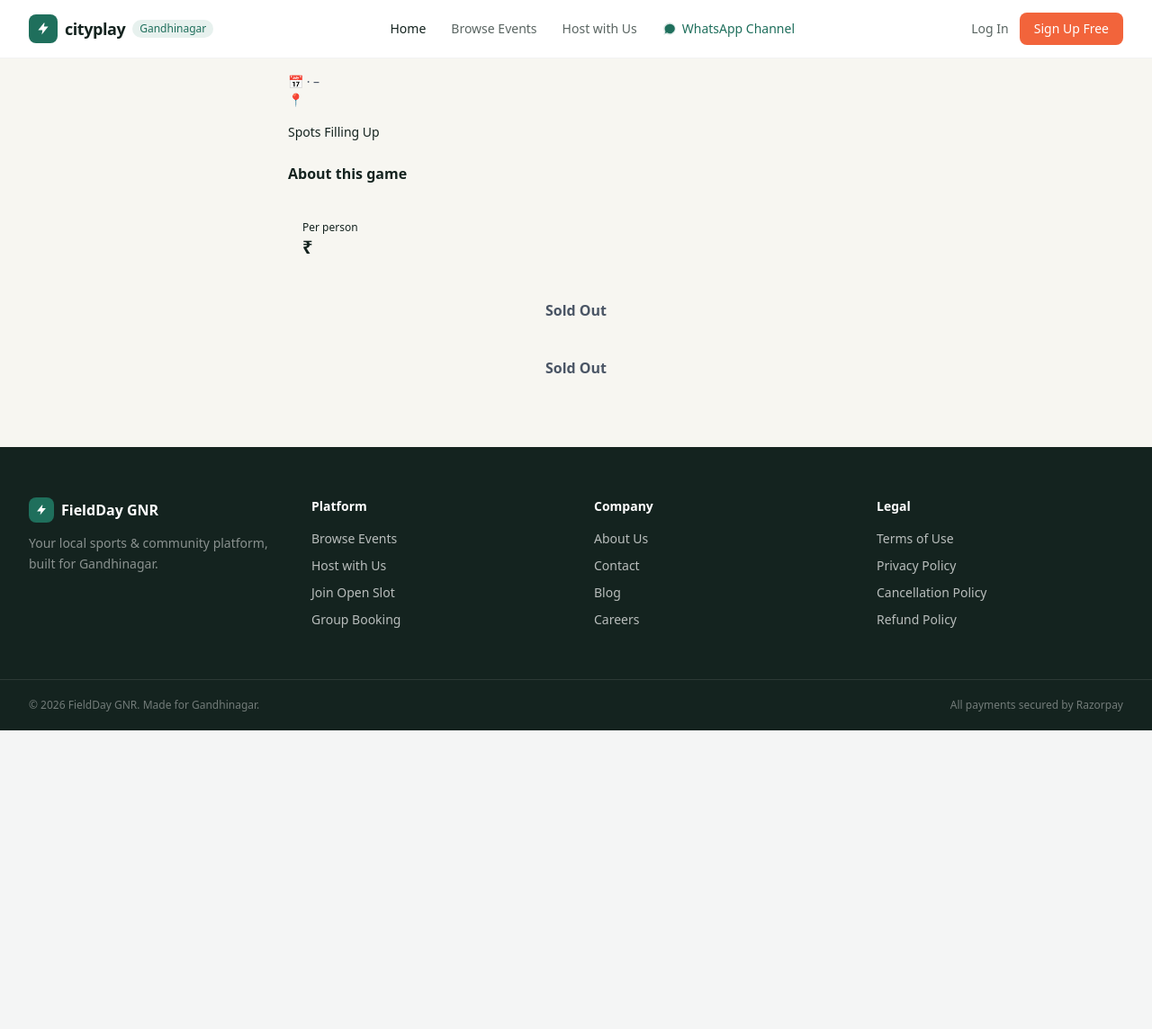
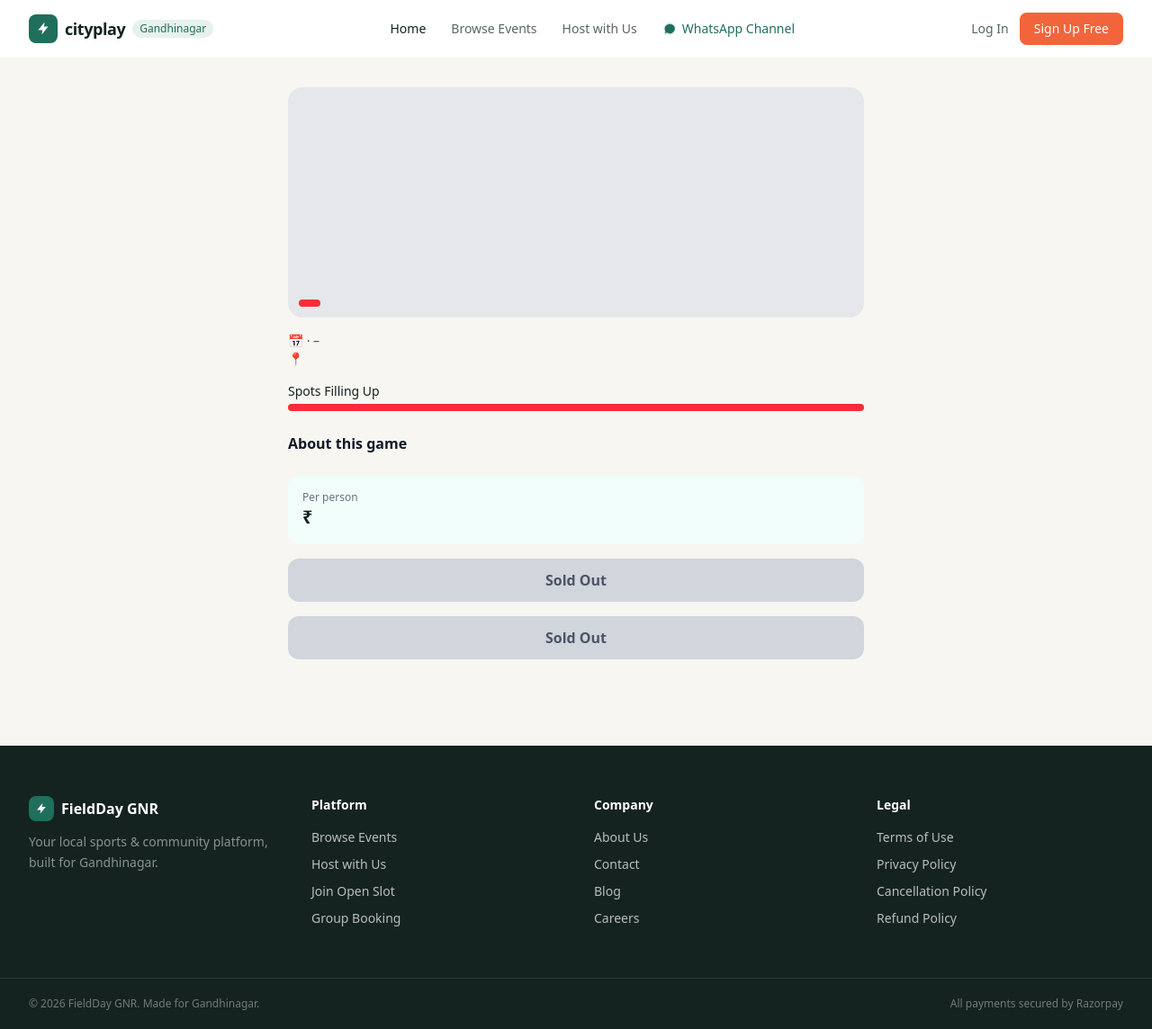
Before and after one commit to DHIRAJ843/cityplay, a Django app: template templates/events/event_detail.html in a window 1280 px wide. Shown: the whole page at 90% size. Before the commit the page ends 812 px from the top, so only its background shows below. Run offline with Django 5.2, Linux system fonts and the light colour scheme; the template is opened without the code that fills it, so the values that code supplies are empty.

Commit message:
Update output.css

```diff
--- a/static/css/output.css
+++ b/static/css/output.css
@@ -7,11 +7,19 @@
     'Noto Color Emoji';
     --font-mono: ui-monospace, SFMono-Regular, Menlo, Monaco, Consolas, 'Liberation Mono', 'Courier New',
     monospace;
+    --color-red-500: oklch(63.7% 0.237 25.331);
+    --color-teal-50: oklch(98.4% 0.014 180.72);
+    --color-teal-600: oklch(60% 0.118 184.704);
+    --color-teal-700: oklch(51.1% 0.096 186.391);
+    --color-teal-800: oklch(43.7% 0.078 188.216);
     --color-gray-50: oklch(98.5% 0.002 247.839);
     --color-gray-100: oklch(96.7% 0.003 264.542);
     --color-gray-200: oklch(92.8% 0.006 264.531);
+    --color-gray-300: oklch(87.2% 0.01 258.338);
     --color-gray-400: oklch(70.7% 0.022 261.325);
+    --color-gray-500: oklch(55.1% 0.027 264.364);
     --color-gray-600: oklch(44.6% 0.03 256.802);
+    --color-gray-900: oklch(21% 0.034 264.665);
     --color-black: #000;
     --color-white: #fff;
     --spacing: 0.25rem;
@@ -253,6 +261,9 @@
   .bottom-0 {
     bottom: 0;
   }
+  .bottom-3 {
+    bottom: calc(var(--spacing) * 3);
+  }
   .left-0 {
     left: 0;
   }
@@ -352,6 +363,9 @@
   .h-1\.5 {
     height: calc(var(--spacing) * 1.5);
   }
+  .h-2 {
+    height: calc(var(--spacing) * 2);
+  }
   .h-3 {
     height: calc(var(--spacing) * 3);
   }
@@ -393,6 +407,9 @@
   }
   .h-36 {
     height: calc(var(--spacing) * 36);
+  }
+  .h-64 {
+    height: calc(var(--spacing) * 64);
   }
   .h-full {
     height: 100%;
@@ -667,11 +684,26 @@
   .bg-gray-50 {
     background-color: var(--color-gray-50);
   }
+  .bg-gray-200 {
+    background-color: var(--color-gray-200);
+  }
+  .bg-gray-300 {
+    background-color: var(--color-gray-300);
+  }
   .bg-ink {
     background-color: var(--color-ink);
   }
+  .bg-red-500 {
+    background-color: var(--color-red-500);
+  }
   .bg-teal {
     background-color: var(--color-teal);
+  }
+  .bg-teal-50 {
+    background-color: var(--color-teal-50);
+  }
+  .bg-teal-700 {
+    background-color: var(--color-teal-700);
   }
   .bg-teal-dark {
     background-color: var(--color-teal-dark);
@@ -832,6 +864,9 @@
   .py-6 {
     padding-block: calc(var(--spacing) * 6);
   }
+  .py-8 {
+    padding-block: calc(var(--spacing) * 8);
+  }
   .py-14 {
     padding-block: calc(var(--spacing) * 14);
   }
@@ -939,9 +974,15 @@
   .text-gray-400 {
     color: var(--color-gray-400);
   }
+  .text-gray-500 {
+    color: var(--color-gray-500);
+  }
   .text-gray-600 {
     color: var(--color-gray-600);
   }
+  .text-gray-900 {
+    color: var(--color-gray-900);
+  }
   .text-ink {
     color: var(--color-ink);
   }
@@ -963,8 +1004,14 @@
       color: color-mix(in oklab, var(--color-ink) 70%, transparent);
     }
   }
+  .text-red-500 {
+    color: var(--color-red-500);
+  }
   .text-teal {
     color: var(--color-teal);
+  }
+  .text-teal-600 {
+    color: var(--color-teal-600);
   }
   .text-teal\/60 {
     color: color-mix(in srgb, #1f6f5c 60%, transparent);
@@ -1084,6 +1131,13 @@
     &:hover {
       @media (hover: hover) {
         background-color: var(--color-gray-100);
+      }
+    }
+  }
+  .hover\:bg-teal-800 {
+    &:hover {
+      @media (hover: hover) {
+        background-color: var(--color-teal-800);
       }
     }
   }
```
